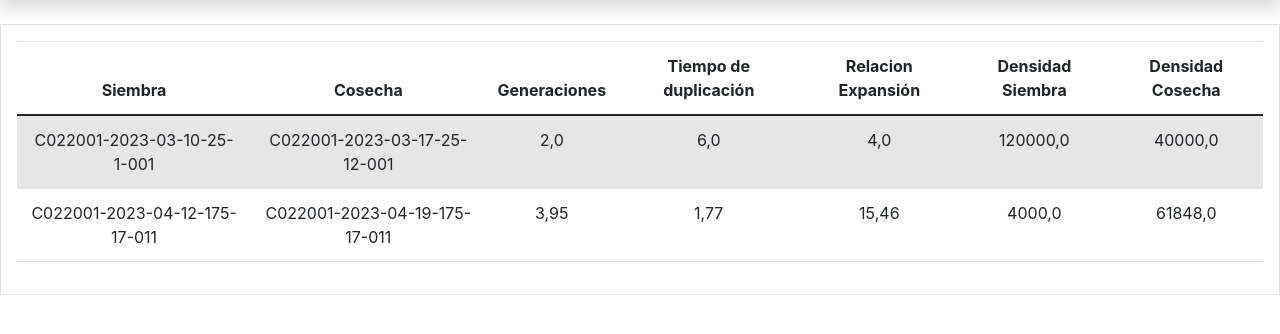
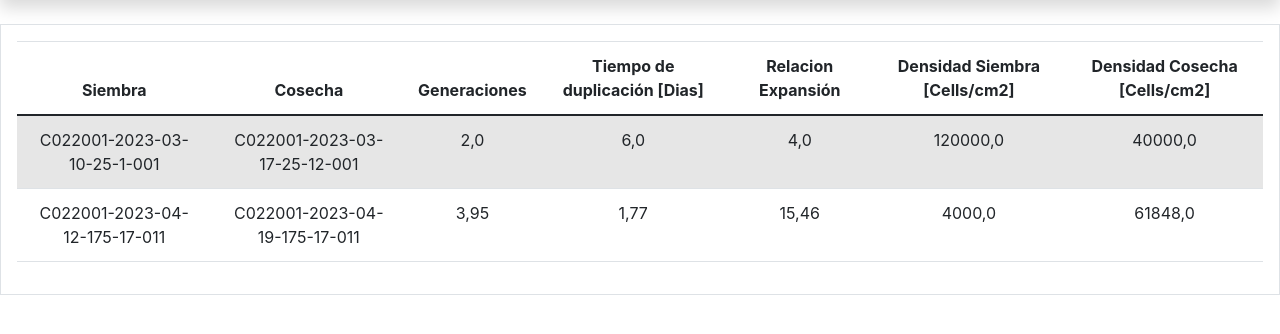
Before and after one commit to IsaMaru98/SeguimientoAlogenicas, a Django app: page /datos/ in a window 1280 px wide. Shown: the part 91-425 px from the top of the page. Run offline with Django 4.2, Linux system fonts and the light colour scheme; data comes from the database, SQL or seed files in the repository; both versions use the stored data as it was after the commit; some libraries are stand-ins or nearby versions.

Commit message:
cambios menores en la tabla de datos, configuración inicial de api

```diff
--- a/Seguimiento_Alogenicas/settings.py
+++ b/Seguimiento_Alogenicas/settings.py
@@ -25,7 +25,7 @@ SECRET_KEY = 'django-insecure-dfe1io$+9&gdo&&y#xppl^)y-p#3qv5p6nwq@4%4!(@#@klson
 # SECURITY WARNING: don't run with debug turned on in production!
 DEBUG = True
 
-ALLOWED_HOSTS = ['127.0.0.1', '.pythonanywhere.com']
+ALLOWED_HOSTS = ['127.0.0.1', '.pythonanywhere.com', 'localhost']
 
 
 # Application definition
--- a/Seguimiento_Alogenicas/urls.py
+++ b/Seguimiento_Alogenicas/urls.py
@@ -1,9 +1,12 @@
 
 from django.contrib import admin
 from django.urls import path, include
+from formularios.api import api
+
 
 urlpatterns = [
     path('admin/', admin.site.urls),
     path('', include('formularios.urls')),
+    path('api/', api.urls),
 
 ]
--- a/formularios/templates/formularios/datos.html
+++ b/formularios/templates/formularios/datos.html
@@ -33,10 +33,10 @@
                 <th>Siembra</th>
                 <th>Cosecha</th>
                 <th>Generaciones</th>
-                <th>Tiempo de duplicación</th>
+                <th>Tiempo de duplicación [Dias] </th>
                 <th>Relacion Expansión</th>
-                <th> Densidad Siembra </th>
-                <th> Densidad Cosecha </th>
+                <th> Densidad Siembra [Cells/cm2] </th>
+                <th> Densidad Cosecha [Cells/cm2] </th>
             </tr>
         </thead>
         <tbody>
--- a/formularios/urls.py
+++ b/formularios/urls.py
@@ -1,13 +1,5 @@
 from django.urls import path
 from . import views
-from ninja import NinjaAPI
-
-api = NinjaAPI()
-
-
-@api.get("/add")
-def add(request, a: int, b: int):
-    return {"result": a + b}
 
 urlpatterns = [
     path('', views.home, name='home'),
@@ -17,5 +9,4 @@ urlpatterns = [
     path('crio/',views.crio, name='formularioCrio'),
     path('formulario_datos/',views.datoForm, name="formularioDato"),
     path('lotes/', views.lotes, name='lotes'),
-    path("api/", api.urls),
 ]
```
Also changed, not shown: formularios/api.py (added, +7 -0 lines), db.sqlite3.
